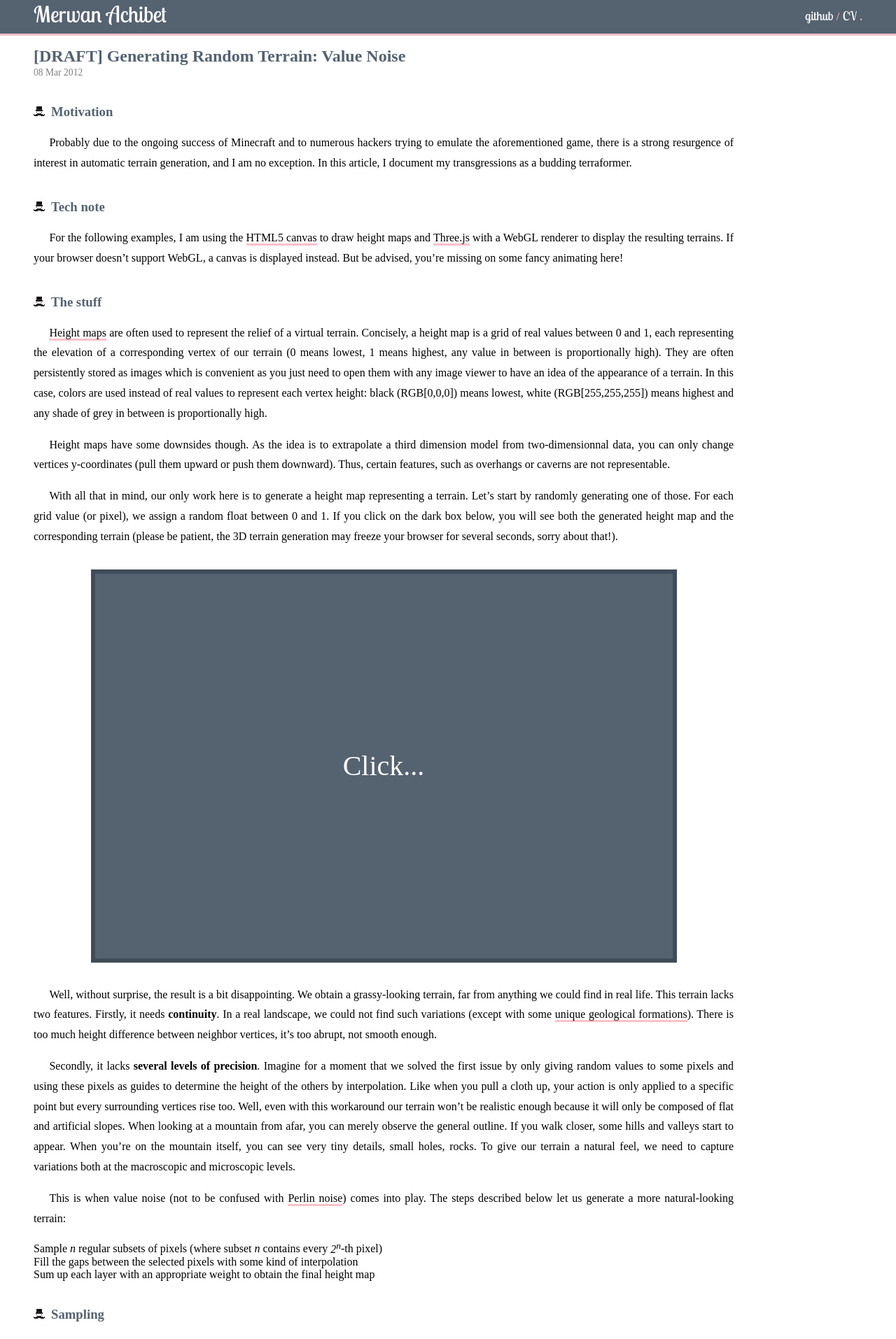
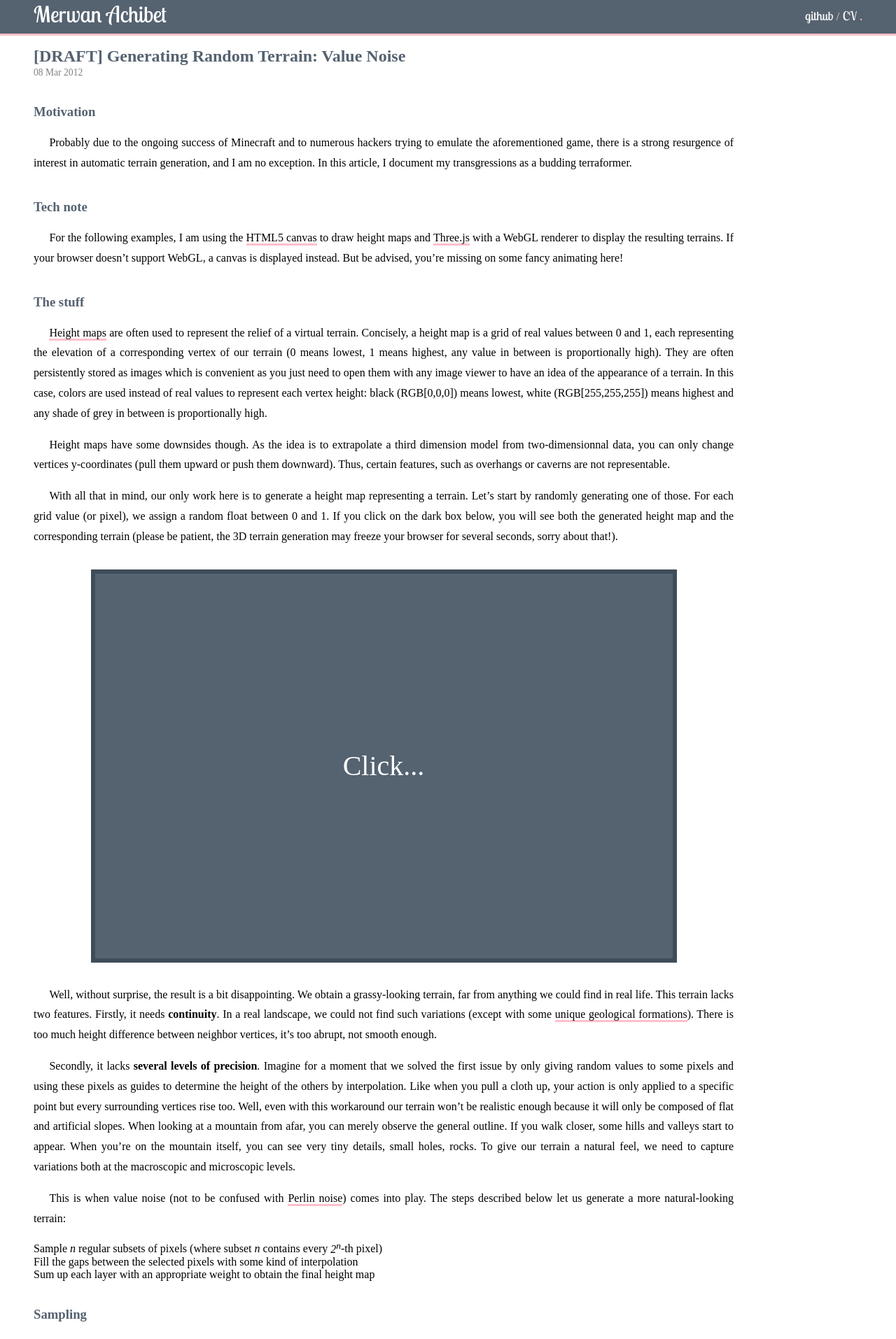
Before and after one commit to merwaaan/merwaaan.github.com, a Jekyll site: the page built from _posts/2012-03-08-generating-random-terrain-value-noise.md, in a window 1280 px wide. Shown: the top 1914 px of the page at 70% size. Built offline with Jekyll 4.4.1, drawn with Linux system fonts in a browser that asks for light colours; some web fonts are replaced; Markdown is read by kramdown in place of the engine named in the settings.

Commit message:
Remove favicons before each h3 in articles

```diff
--- a/css/screen.css
+++ b/css/screen.css
@@ -113,10 +113,8 @@ article > div {
 article h3 {
 	margin-top: 2em;
 	margin-bottom: 1em;
-	padding-left : 25px;
 	font-weight: bold;
 	color: #556270;
-	background: url("/favicon.ico") no-repeat left center;
 }
 
 article > div > p {
```
